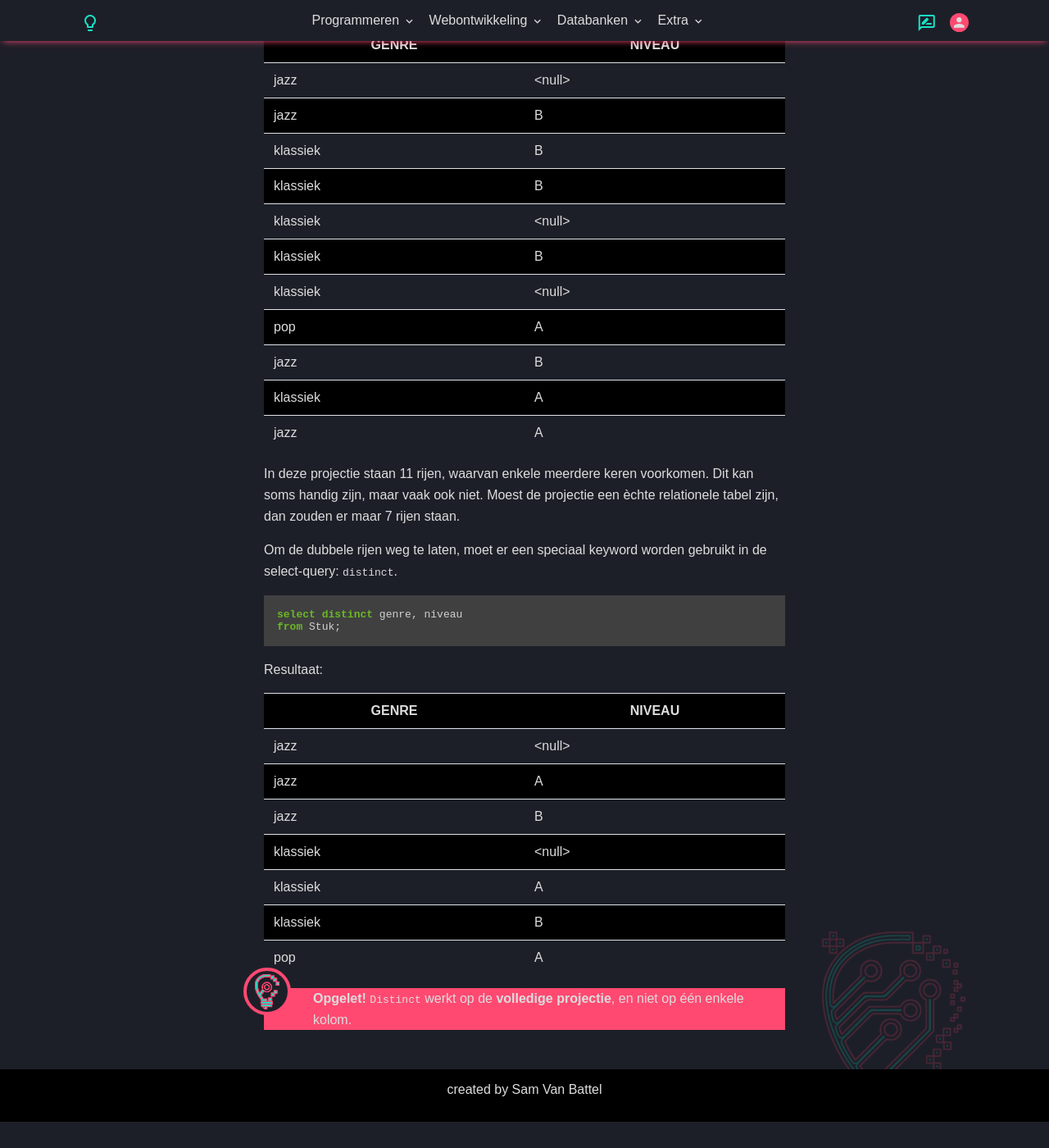
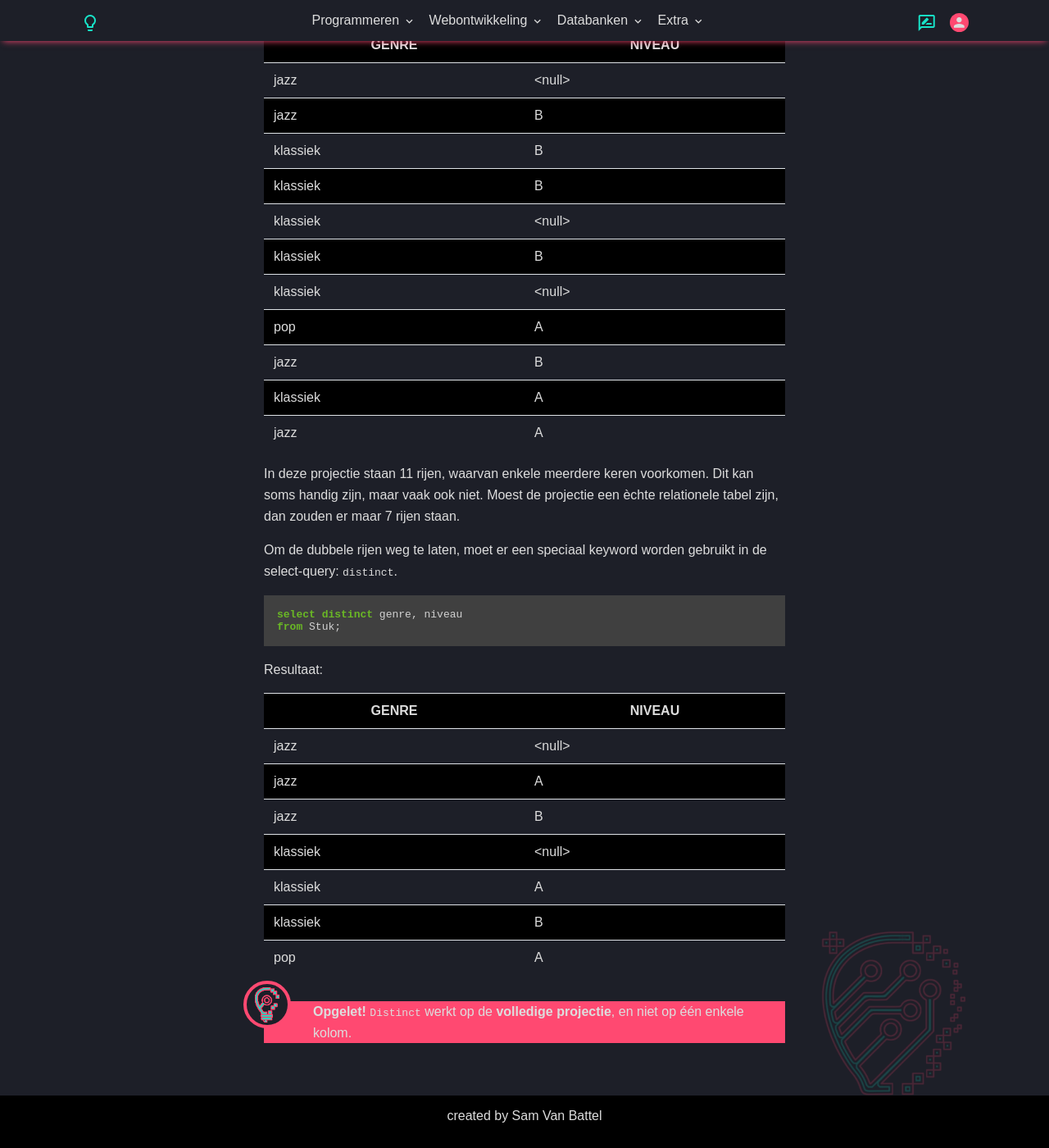
Before and after one commit to T-INFORMATICA/t-informatica.github.io, a Jekyll site: the page built from _courses/databanken/sql/projecties.md, in a window 1280 px wide and 1400 px high, scrolled down 2194 px. Shown: the whole window at 82% size. Built offline with Jekyll 4.4.1, drawn with Linux system fonts in a browser that asks for light colours; comment, search, counter and statistics services are not loaded; before the commit the page ends 3562 px from its top, so only the background shows below that.

Commit message:
Update blocks.css

```diff
--- a/assets/css/blocks.css
+++ b/assets/css/blocks.css
@@ -265,7 +265,7 @@ blockquote.warning {
     position: relative;
     padding-left: 60px;
     background-color: var(--color-primary);
-    margin: 0;
+    margin: 2rem 0;
 }
 
 blockquote.warning::before {
```
